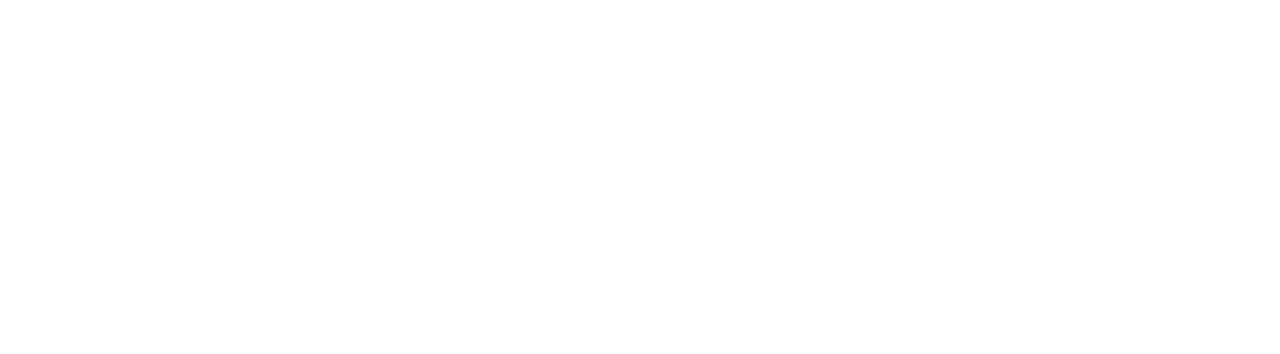
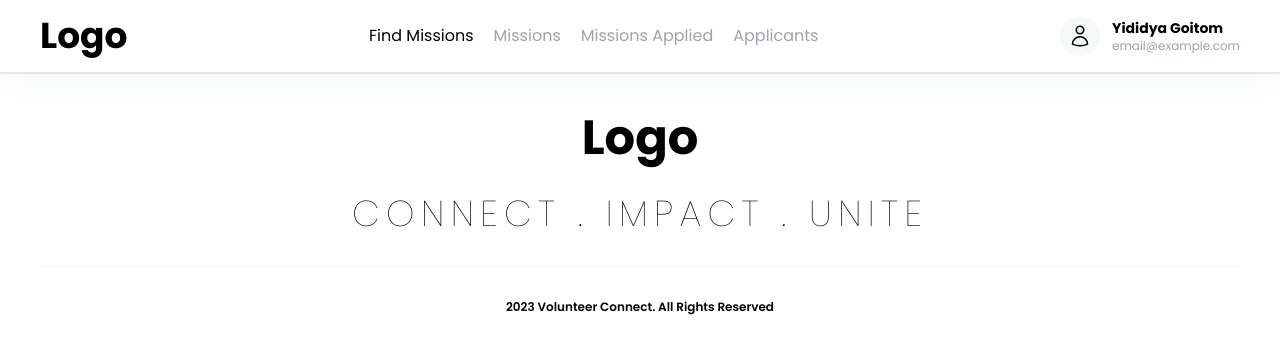
Before and after one commit to Yidu-xSkript/volunteer_connect, a React (Create React App) app in the folder frontend/: page / in a window 1280 px wide. Shown: the top 354 px of the page. Built offline with nearby package versions, Linux system fonts and the light colour scheme; a web font is replaced by a local one.

Commit message:
create footer | add footer component to HomePage | add Homepage route to entry file

```diff
--- a/frontend/src/components/layout/footer.js
+++ b/frontend/src/components/layout/footer.js
@@ -0,0 +1,11 @@
+const Footer = () => (
+    <div className="flex flex-col items-center p-10 space-y-8 shadow-xl shadow-slate-50 border-t border-gray-200">
+        {/* <img src={logo} className="w-40 relative z-10" alt="logo" /> */}
+        <h1 className="text-5xl font-bold z-10 relative">Logo</h1>
+        <h1 className="text-4xl uppercase tracking-[0.4rem] font-thin">Connect . Impact . Unite</h1>
+        <hr class="h-px bg-gray-100 border-0 w-full"/>
+        <p className="capitalize text-xs font-semibold">2023 Volunteer Connect. All rights reserved</p>
+    </div>
+);
+
+export default Footer;
--- a/frontend/src/index.js
+++ b/frontend/src/index.js
@@ -1,7 +1,6 @@
 import React from 'react';
 import ReactDOM from 'react-dom/client';
 import './assets/index.css';
-import App from './App';
 import {
   createBrowserRouter,
   RouterProvider,
@@ -11,11 +10,12 @@
 import OnBoarding from './pages/on_boarding';
 import reportWebVitals from './reportWebVitals';
 import ErrorPage from "./error-page";
+import Home from './pages/homepage';
 
 const router = createBrowserRouter([
   {
     path: "/",
-    element: <App />,
+    element: <Home />,
     errorElement: <ErrorPage/>,
   },
   {
--- a/frontend/src/pages/homepage/index.js
+++ b/frontend/src/pages/homepage/index.js
@@ -1,9 +1,11 @@
 import Header from "../../components/layout/header";
+import Footer from "../../components/layout/footer";
 
 function Home() {
     return (
         <>
             <Header />
+            <Footer />
         </>
     );
 }
```
